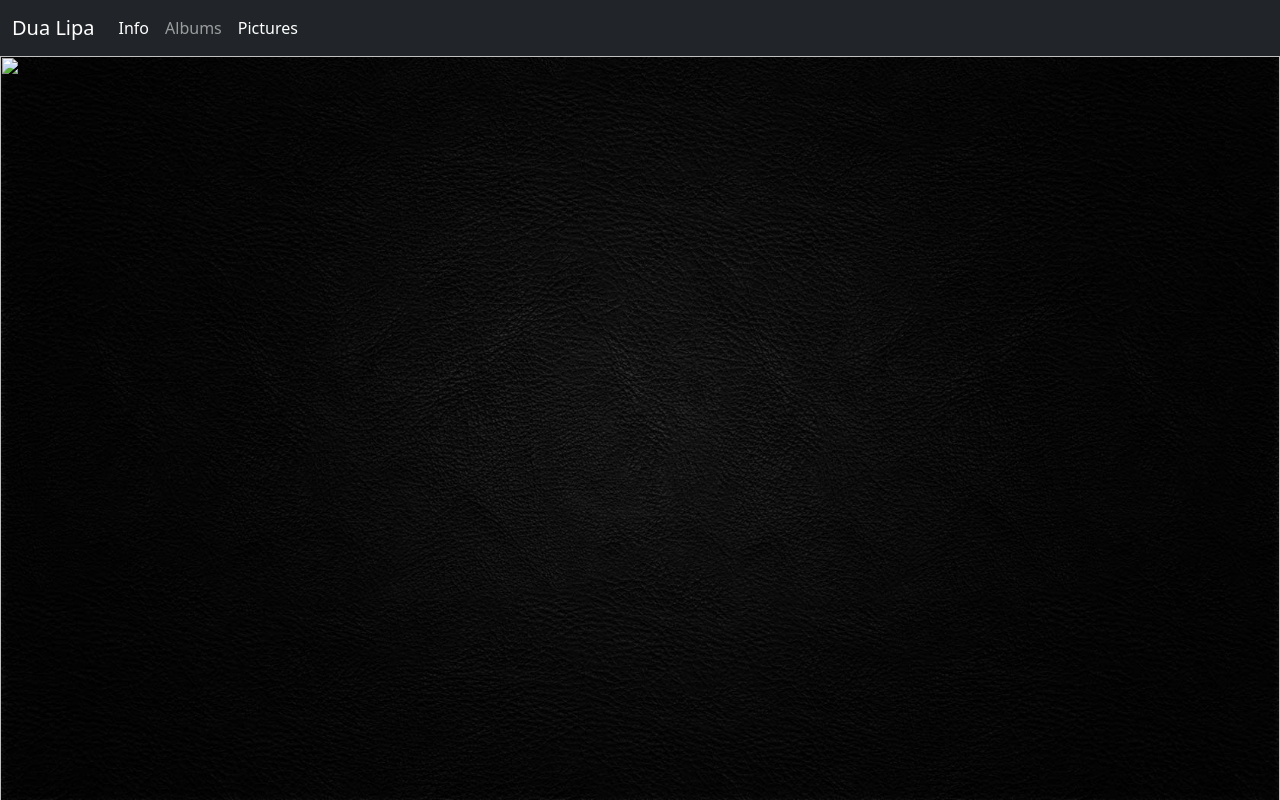
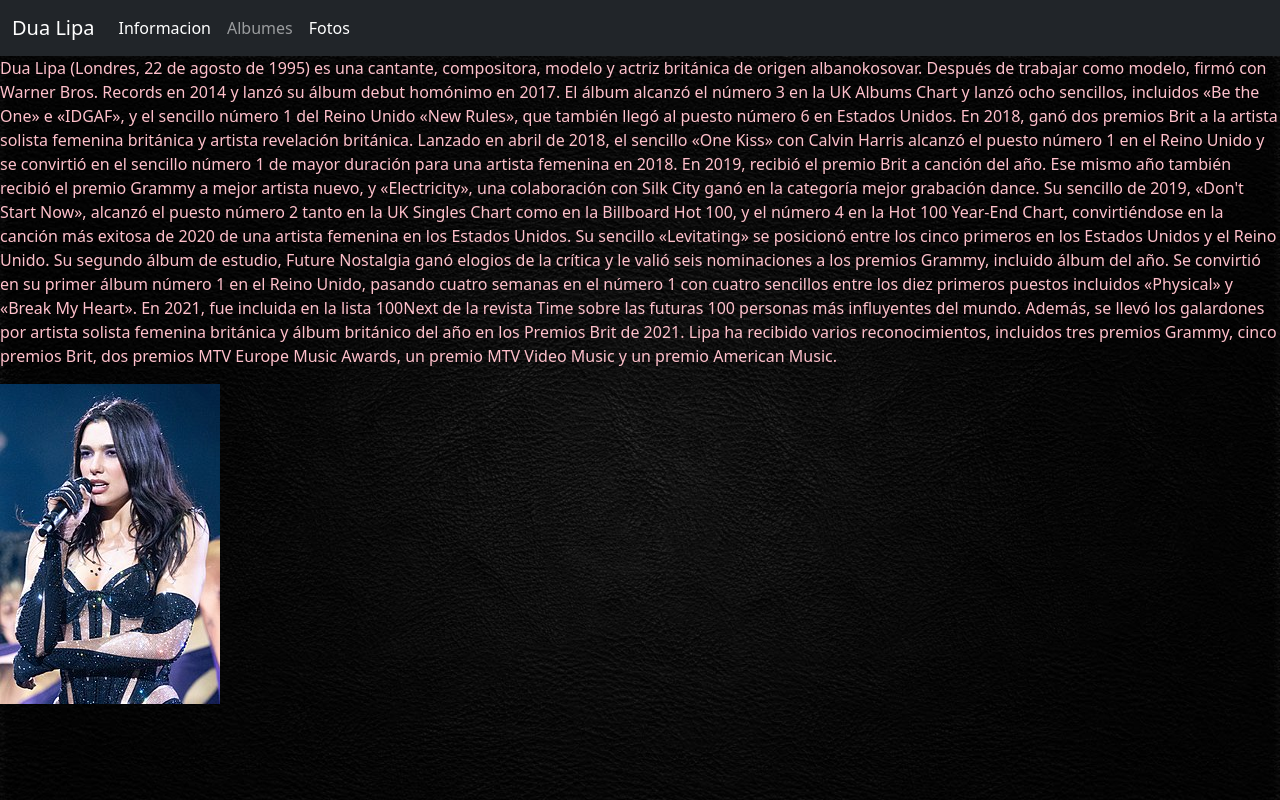
Before and after one commit to MrMistyEyed04/cs50w-project0, a plain HTML site: page webpages/pag2.html in a window 1280 px wide. Drawn offline with nearby package versions, Linux system fonts and the light colour scheme.

Commit message:
info d dua

```diff
--- a/css/styles.css
+++ b/css/styles.css
@@ -1,5 +1,5 @@
 .sub1 {
-  color: white;
+  color: pink;
 }
 
 #background {
@@ -15,5 +15,5 @@ body {
   background-repeat: no-repeat;
   background-size: 100% 100%;
   background-attachment: fixed;
-  color: white;
+  color: pink;
 }/*# sourceMappingURL=styles.css.map */
--- a/webpages/pag2.html
+++ b/webpages/pag2.html
@@ -9,7 +9,7 @@
         <title>My Webpage</title>
 
     </head>
-    <body style="background-image: url(/css/background.jpg); color="white">
+    <body style="background-image: url(../css/background.jpg); color="white">
         <nav class="navbar navbar-expand-lg navbar-dark bg-dark">
             <div class="container-fluid">
               <a class="navbar-brand" href="../index.html">Dua Lipa</a>
@@ -19,17 +19,46 @@
               <div class="collapse navbar-collapse" id="navbarSupportedContent">
                 <ul class="navbar-nav me-auto mb-2 mb-lg-0">
                   <li class="nav-item">
-                    <a class="nav-link active" aria-current="page" href="../webpages/pag2.html">Info</a>
+                    <a class="nav-link active" aria-current="page" href="../webpages/pag2.html">Informacion</a>
                   </li>
                   <li class="nav-item">
-                    <a class="nav-link" href="../webpages/pag3.html">Albums</a>
+                    <a class="nav-link" href="../webpages/pag3.html">Albumes</a>
                   <li class="nav-item">
-                    <a class="nav-link active" href="../webpages/pag4.html">Pictures</a>
+                    <a class="nav-link active" href="../webpages/pag4.html">Fotos</a>
                   </li>
                 </ul>
               </div>
             </div>
           </nav>
-          <img src="../media/background.jpg" id="background">
+          <img src="../css/background.jpg" id="background">
+
+          <p>Dua Lipa (Londres, 22 de agosto de 1995) es una cantante, compositora, modelo y actriz británica
+             de origen albanokosovar. Después de trabajar como modelo, firmó con Warner Bros. Records en 2014
+             y lanzó su álbum debut homónimo en 2017. El álbum alcanzó el número 3 en la UK Albums Chart y
+             lanzó ocho sencillos, incluidos «Be the One» e «IDGAF», y el sencillo número 1 del Reino Unido
+             «New Rules», que también llegó al puesto número 6 en Estados Unidos. En 2018, ganó dos premios
+             Brit a la artista solista femenina británica y artista revelación británica.
+
+            Lanzado en abril de 2018, el sencillo «One Kiss» con Calvin Harris alcanzó el puesto número 1 en el
+            Reino Unido y se convirtió en el sencillo número 1 de mayor duración para una artista femenina en
+            2018. En 2019, recibió el premio Brit a canción del año. Ese mismo año también recibió el premio
+            Grammy a mejor artista nuevo, y «Electricity», una colaboración con Silk City ganó en la
+            categoría mejor grabación dance. Su sencillo de 2019, «Don't Start Now», alcanzó el puesto
+            número 2 tanto en la UK Singles Chart como en la Billboard Hot 100, y el número 4 en la Hot 100
+            Year-End Chart, convirtiéndose en la canción más exitosa de 2020 de una artista femenina en
+            los Estados Unidos.
+
+            Su sencillo «Levitating» se posicionó entre los cinco primeros en los Estados Unidos y el Reino
+            Unido. Su segundo álbum de estudio, Future Nostalgia ganó elogios de la crítica y le valió seis
+            nominaciones a los premios Grammy, incluido álbum del año. Se convirtió en su primer álbum número
+            1 en el Reino Unido, pasando cuatro semanas en el número 1 con cuatro sencillos entre los diez
+            primeros puestos incluidos «Physical» y «Break My Heart». En 2021, fue incluida en la lista
+            100Next de la revista Time sobre las futuras 100 personas más influyentes del mundo. Además,
+            se llevó los galardones por artista solista femenina británica y álbum británico del año en
+            los Premios Brit de 2021. Lipa ha recibido varios reconocimientos, incluidos tres premios
+            Grammy, cinco premios Brit, dos premios MTV Europe Music Awards, un premio MTV Video Music
+            y un premio American Music.</p>
+
+            <img src="../css/duamiamor.jpg" id="duamiamor"
     </body>
 </html>
```
Also changed, not shown: webpages/pag3.html (+4 -4 lines), webpages/pag4.html (+4 -4 lines), css/duamiamor.jpg (added).
